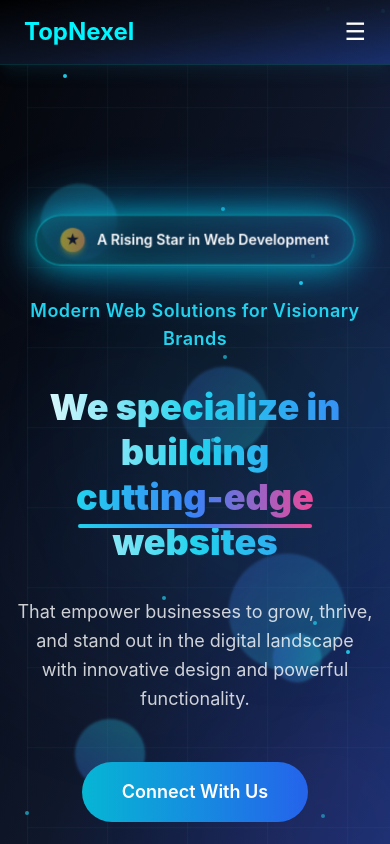
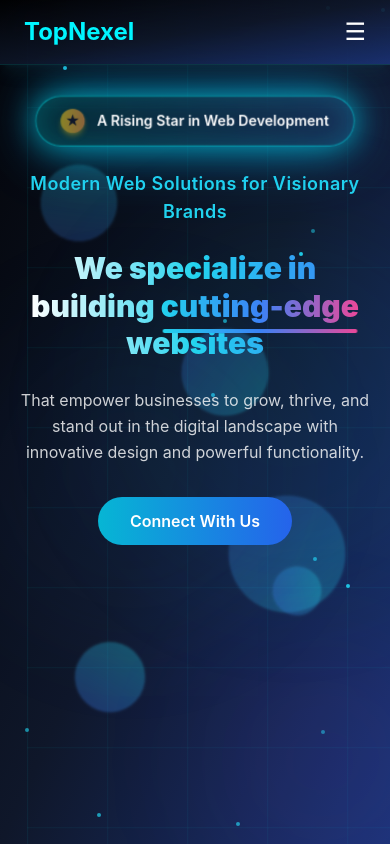
Before and after one commit to sabirias/TopNexel-Portfolio, a React (Vite) app in the folder portfolio/: page / in a window 390 px wide. Shown: the top 844 px of the page. Built offline with nearby package versions, Linux system fonts and the light colour scheme.

Commit message:
Update HeroSection.jsx

```diff
--- a/portfolio/src/components/sections/HeroSection.jsx
+++ b/portfolio/src/components/sections/HeroSection.jsx
@@ -102,10 +102,10 @@ const HeroSection = () => {
       {/* Main Content */}
       <div
         ref={containerRef}
-        className="relative z-10 min-h-screen flex flex-col justify-center items-center px-4 sm:px-8 text-center"
+        className="relative z-10 flex flex-col justify-start sm:justify-center items-center px-4 sm:px-8 text-center pb-8"
       >
         {/* Badge */}
-        <div className="relative inline-flex items-center gap-3 bg-gradient-to-r from-cyan-500/20 to-blue-500/20 border border-cyan-500/40 rounded-full px-6 py-3 mb-8 sm:mb-12 backdrop-blur-lg shadow-lg shadow-cyan-500/25 animate-glow-pulse">
+        <div className="relative inline-flex items-center gap-3 bg-gradient-to-r from-cyan-500/20 to-blue-500/20 border border-cyan-500/40 rounded-full px-6 py-3 mb-6 sm:mb-12 backdrop-blur-lg shadow-lg shadow-cyan-500/25 animate-glow-pulse">
           {/* Glowing Star Icon */}
           <div className="relative w-6 h-6 flex items-center justify-center">
             <div className="absolute inset-0 bg-gradient-to-r from-yellow-400 to-orange-400 rounded-full animate-pulse shadow-md shadow-yellow-400/50"></div>
@@ -124,12 +124,12 @@ const HeroSection = () => {
         </div>
 
         {/* Subtitle */}
-        <div className="text-cyan-400 text-lg sm:text-xl font-semibold mb-8 tracking-wide">
+        <div className="text-cyan-400 text-lg sm:text-xl font-semibold mb-6 sm:mb-8 tracking-wide">
           Modern Web Solutions for Visionary Brands
         </div>
 
         {/* Main Heading */}
-        <h1 className="text-4xl sm:text-6xl lg:text-7xl xl:text-8xl font-black leading-tight mb-8 bg-gradient-to-r from-white via-cyan-400 to-blue-500 bg-clip-text text-transparent">
+        <h1 className="text-3xl sm:text-6xl lg:text-7xl xl:text-8xl font-black leading-tight mb-6 sm:mb-8 bg-gradient-to-r from-white via-cyan-400 to-blue-500 bg-clip-text text-transparent">
           We specialize in
           <br />
           building{" "}
@@ -146,7 +146,7 @@ const HeroSection = () => {
         </h1>
 
         {/* Description */}
-        <p className="text-lg sm:text-xl text-white/80 max-w-2xl mb-12 leading-relaxed">
+        <p className="text-base sm:text-xl text-white/80 max-w-2xl mb-8 sm:mb-12 leading-relaxed">
           That empower businesses to grow, thrive, and stand out in the digital
           landscape with innovative design and powerful functionality.
         </p>
@@ -154,7 +154,7 @@ const HeroSection = () => {
         {/* CTA Button */}
         <button
           onClick={handleConnect}
-          className="relative bg-gradient-to-r from-cyan-500 to-blue-600 rounded-full px-10 py-4 text-lg font-semibold text-white cursor-pointer transition-all duration-300 hover:shadow-2xl hover:shadow-cyan-500/50 hover:-translate-y-1 overflow-hidden group"
+          className="relative bg-gradient-to-r from-cyan-500 to-blue-600 rounded-full px-8 sm:px-10 py-3 sm:py-4 text-base sm:text-lg font-semibold text-white cursor-pointer transition-all duration-300 hover:shadow-2xl hover:shadow-cyan-500/50 hover:-translate-y-1 overflow-hidden group"
         >
           <span className="relative z-10">Connect With Us</span>
           <div className="absolute inset-0 bg-gradient-to-r from-transparent via-white/20 to-transparent -translate-x-full group-hover:translate-x-full transition-transform duration-500" />
```
